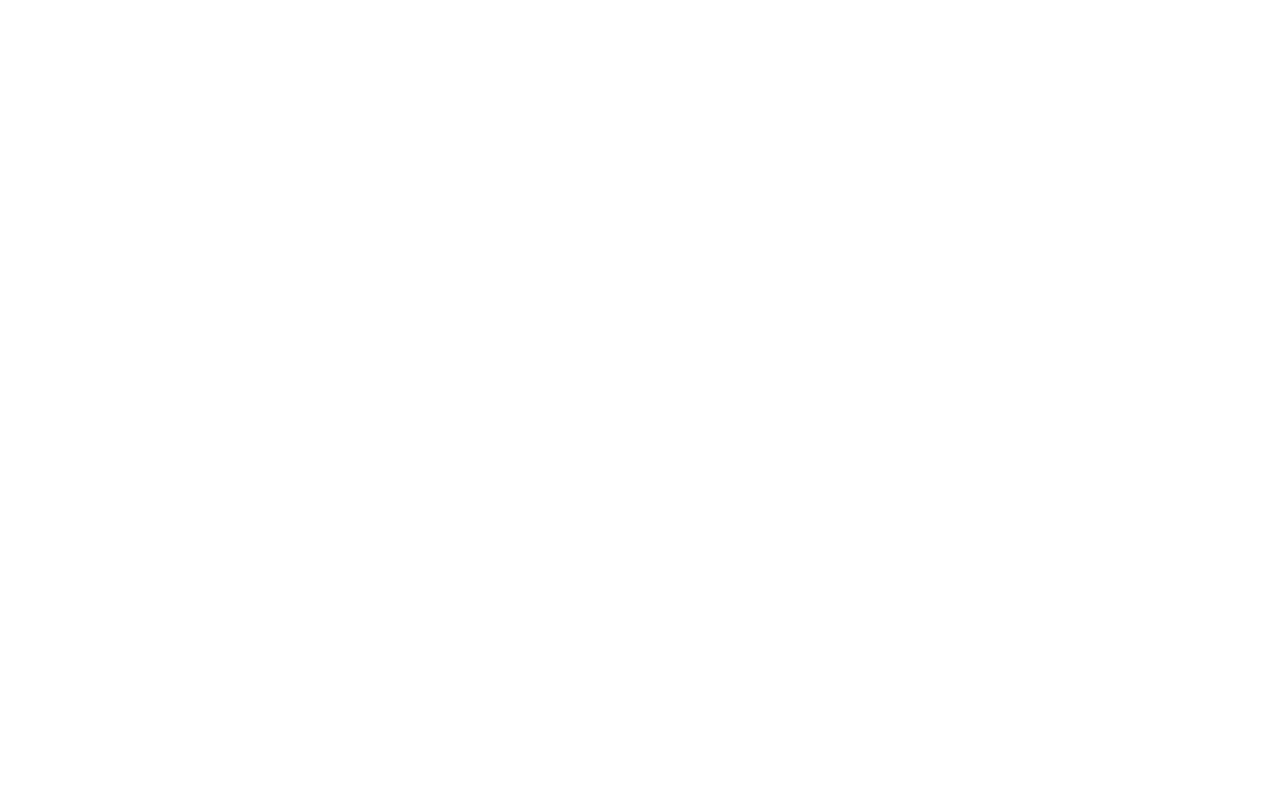
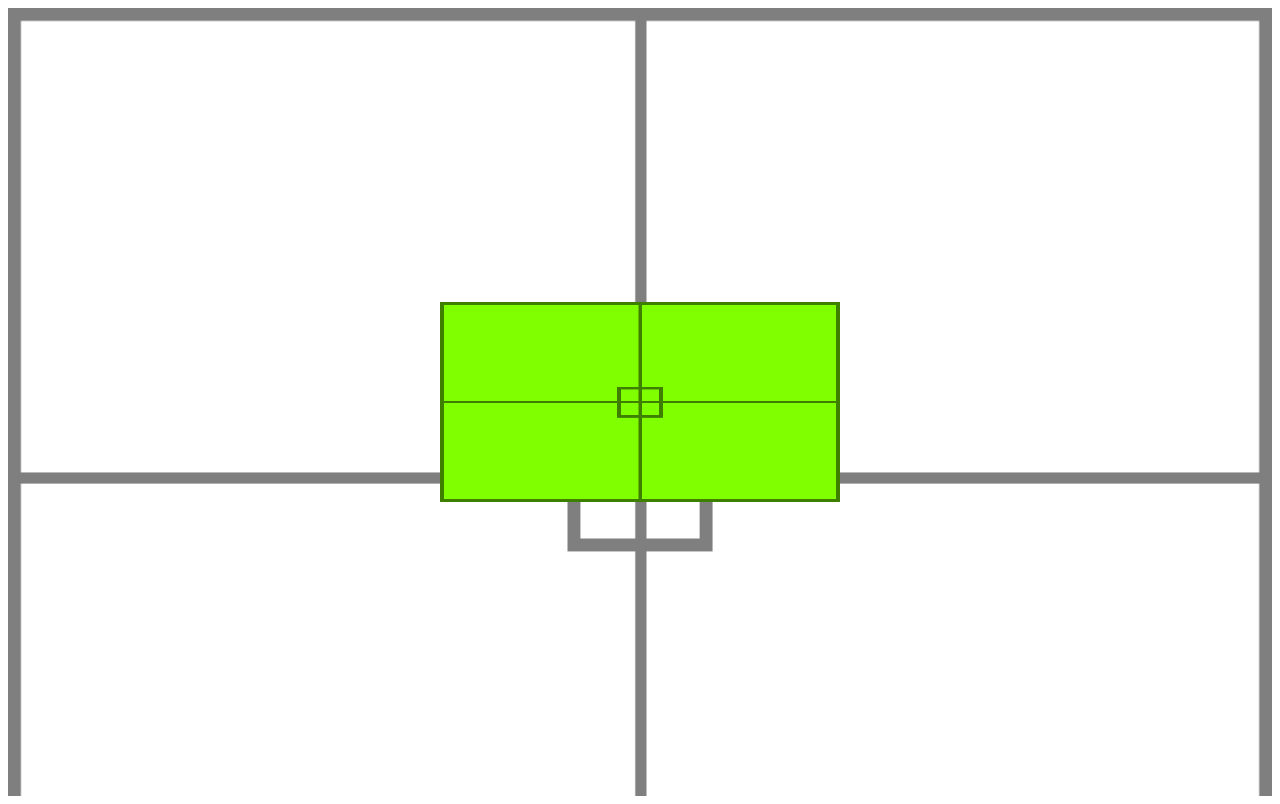
Before and after one commit to BrunaCTBarbosa/htmlecss, a plain HTML site: page Exercicios HTML/ex022/fundo007.html in a window 1280 px wide. Drawn offline with Linux system fonts and the light colour scheme.

Commit message:
testes de imagem

```diff
--- a/Exercicios HTML/ex022/fundo007.html
+++ b/Exercicios HTML/ex022/fundo007.html
@@ -4,9 +4,38 @@
     <meta charset="UTF-8">
     <meta http-equiv="X-UA-Compatible" content="IE=edge">
     <meta name="viewport" content="width=device-width, initial-scale=1.0">
-    <title>Document</title>
+    <title>Centralização vertical de caixas</title>
+    <style>
+        #container{
+            position: relative;
+            height: 96vh;
+            background-image: url(imagens/target001.png);
+            padding: 10px;
+            background-size: 100%;
+
+        }
+        #conteudo{
+            background-image: url(imagens/target001.png);
+            background-size: 100% 100%;
+            position: absolute;
+            height: 200px;
+            width: 400px;
+            background-color: chartreuse;
+            left: 50%;
+            top:50%;
+
+            transform: translate(-50%, -50%);
+
+        }
+    </style>
 </head>
 <body>
+<section id="container">
+    <article id="conteudo">
+
+    </article>
+</section>
+
 
 </body>
 </html>
```
Also changed, not shown: Exercicios HTML/ex022/fundo006.html (+11 -1 lines).
